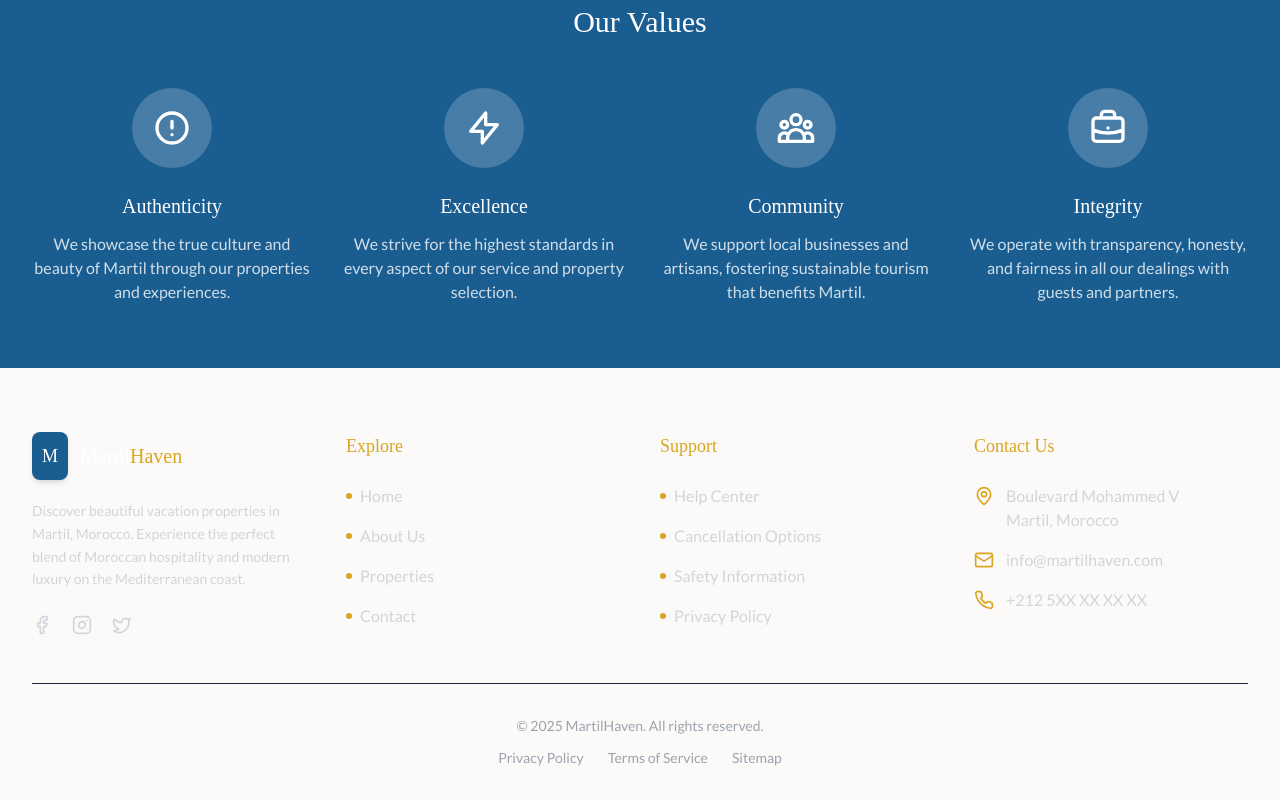
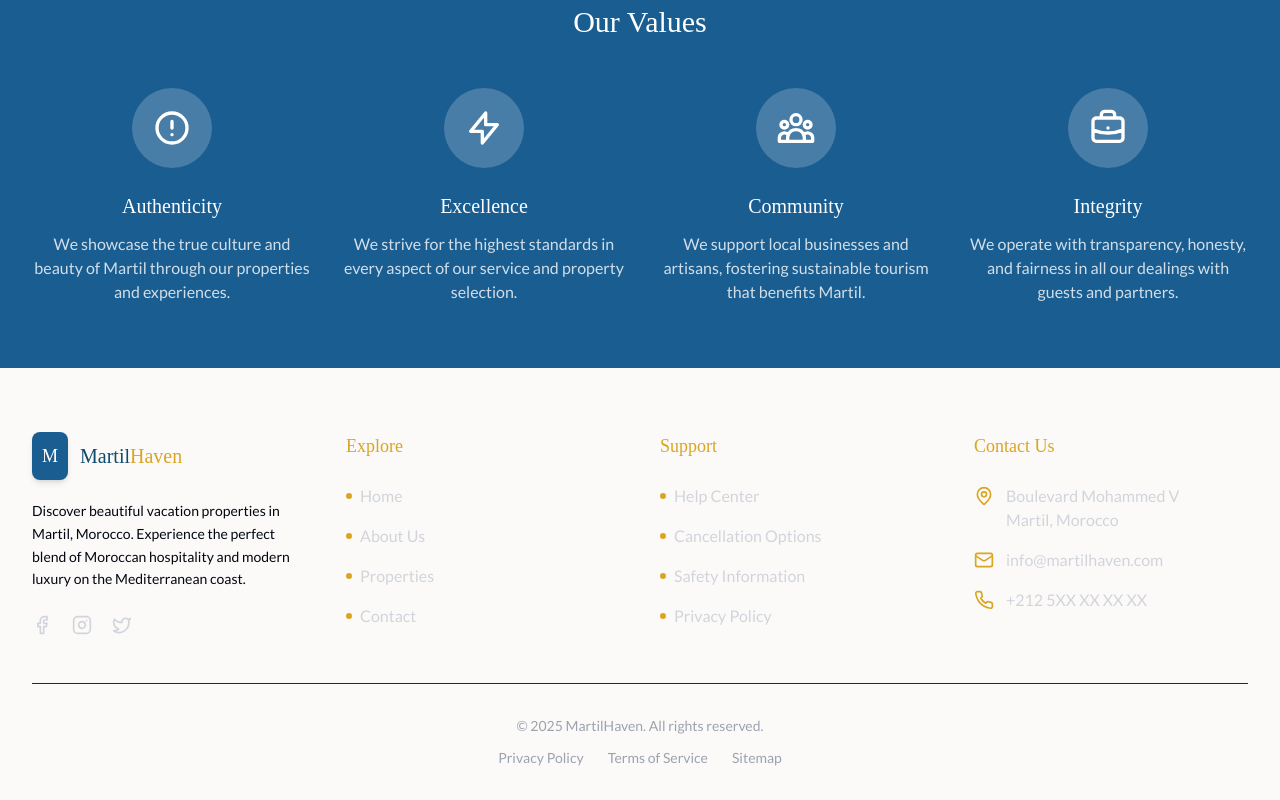
Before and after one commit to alae68/martil-casa-elegance, a React (Vite) app: page /about in a window 1280 px wide. Shown: the part 2246-3046 px from the top of the page. Built offline with nearby package versions, Linux system fonts and the light colour scheme.

Commit message:
Visual edit in Lovable
Edited UI in Lovable

```diff
--- a/src/components/Footer.tsx
+++ b/src/components/Footer.tsx
@@ -1,13 +1,9 @@
-
 import React from 'react';
 import { Link } from 'react-router-dom';
 import { MapPin, Mail, Phone, Facebook, Instagram, Twitter } from 'lucide-react';
-
 const Footer = () => {
   const currentYear = new Date().getFullYear();
-
-  return (
-    <footer className="bg-moroccan-dark text-white pt-16 pb-8">
+  return <footer className="bg-moroccan-dark text-white pt-16 pb-8">
       <div className="container-custom">
         <div className="grid grid-cols-1 md:grid-cols-2 lg:grid-cols-4 gap-10">
           {/* Brand Information */}
@@ -17,11 +13,11 @@ const Footer = () => {
                 <span className="font-serif text-lg">M</span>
               </div>
               <div className="font-serif text-xl text-white">
-                <span>Martil</span>
+                <span className="text-sky-900">Martil</span>
                 <span className="text-moroccan-gold">Haven</span>
               </div>
             </Link>
-            <p className="text-gray-300 text-sm mb-6 leading-relaxed">
+            <p className="text-sm mb-6 leading-relaxed text-gray-950">
               Discover beautiful vacation properties in Martil, Morocco. Experience the perfect blend of Moroccan hospitality and modern luxury on the Mediterranean coast.
             </p>
             <div className="flex space-x-5">
@@ -108,7 +104,7 @@ const Footer = () => {
             <address className="not-italic text-gray-300 space-y-4">
               <p className="flex items-start">
                 <MapPin className="h-5 w-5 mr-3 text-moroccan-gold mt-0.5" />
-                <span>Boulevard Mohammed V<br/>Martil, Morocco</span>
+                <span>Boulevard Mohammed V<br />Martil, Morocco</span>
               </p>
               <p className="flex items-center">
                 <Mail className="h-5 w-5 mr-3 text-moroccan-gold" />
@@ -137,8 +133,6 @@ const Footer = () => {
           </div>
         </div>
       </div>
-    </footer>
-  );
+    </footer>;
 };
-
 export default Footer;
```
